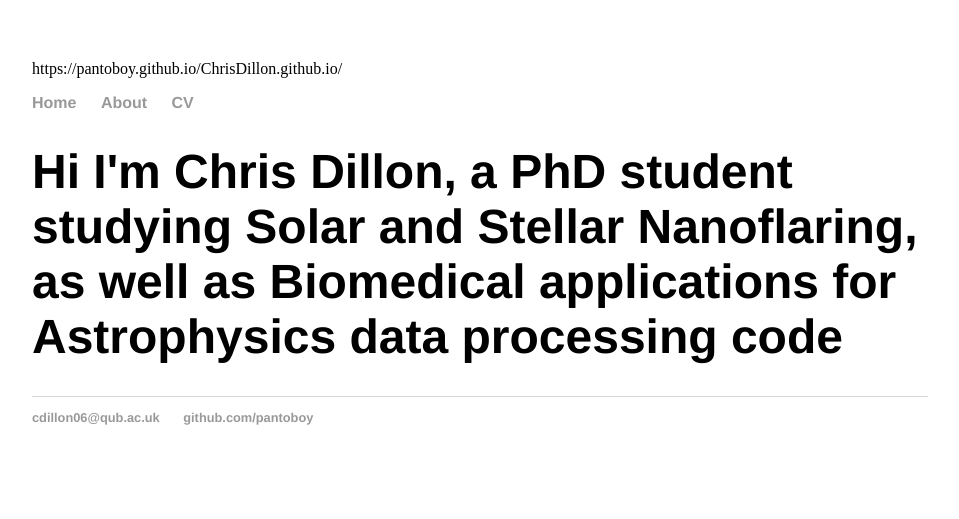
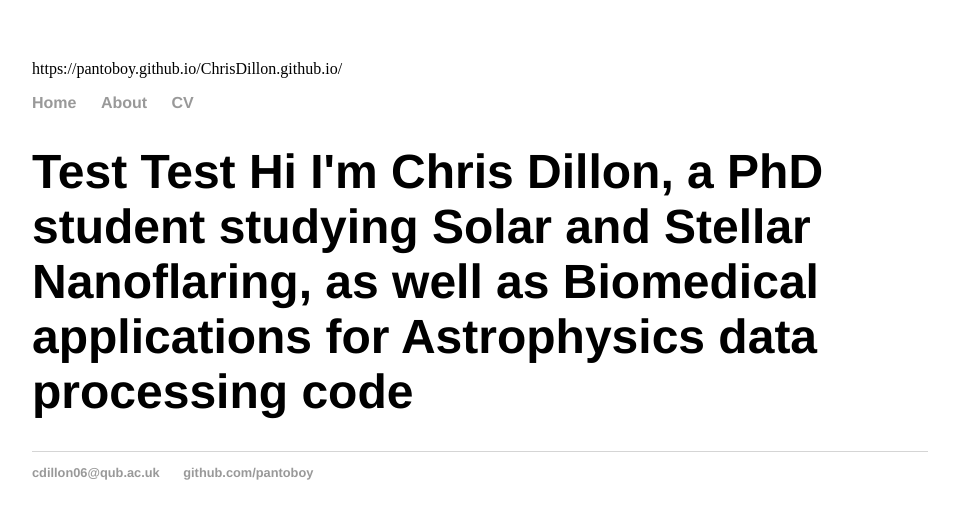
Before and after one commit to ChristopherJohnDillon/ChrisDillon.github.io, a Jekyll site: the page built from index.html, in a window 1280 px wide. Shown: the top 519 px of the page, without its empty margins (160-1119 px from the left). Built offline with Jekyll 4.4.1, drawn with Linux system fonts in a browser that asks for light colours.

Commit message:
Update index.html

```diff
--- a/index.html
+++ b/index.html
@@ -4,7 +4,7 @@
 ---
 
 <div class="blurb">
-        		<h1>Hi I'm Chris Dillon, a PhD student studying Solar and Stellar Nanoflaring, as well as Biomedical applications for Astrophysics data processing code</h1>
+        		<h1>Test Test Hi I'm Chris Dillon, a PhD student studying Solar and Stellar Nanoflaring, as well as Biomedical applications for Astrophysics data processing code</h1>
 				<p></p>
     		</div><!-- /.blurb -->
 		</div><!-- /.container -->
```
